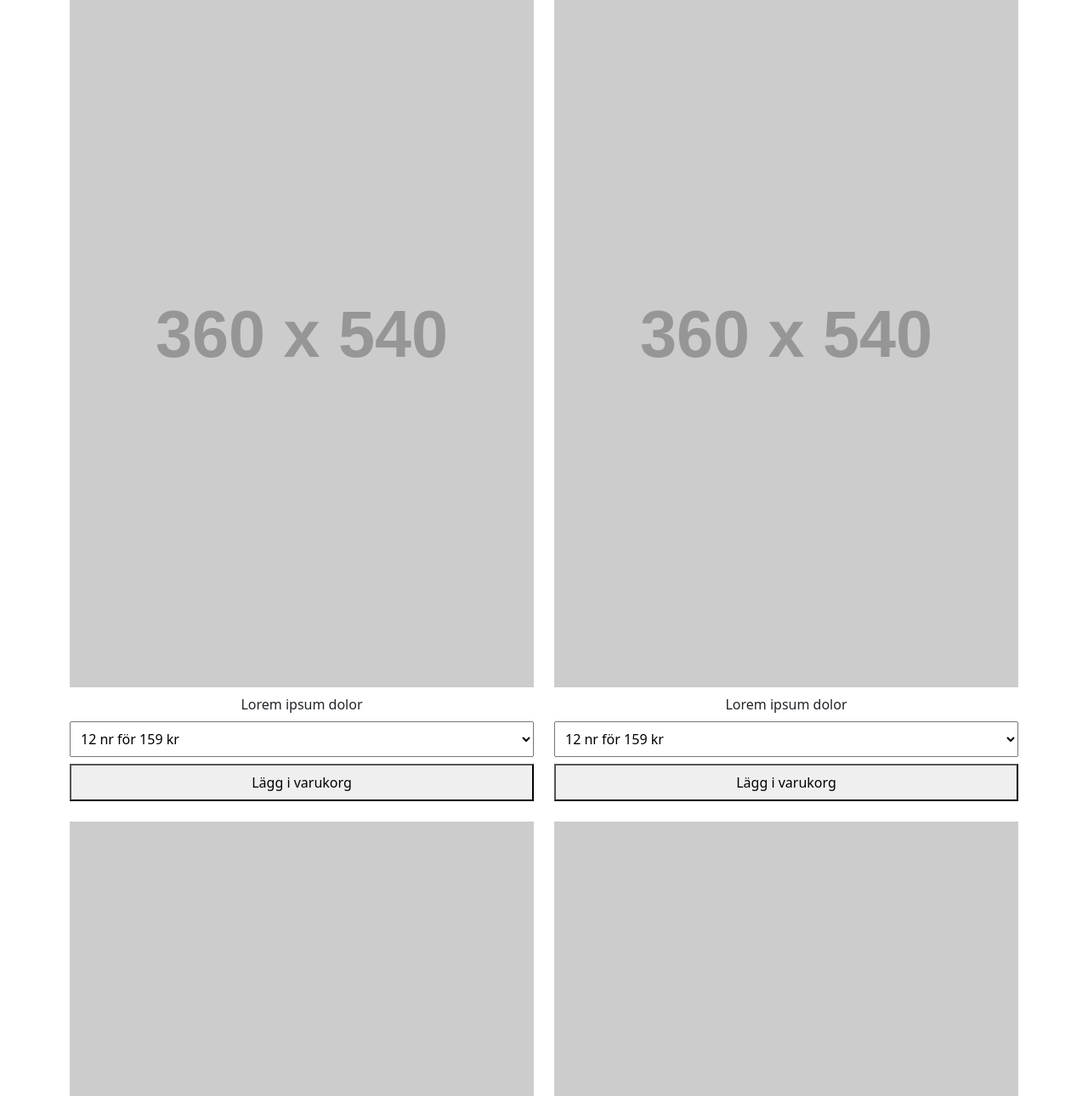
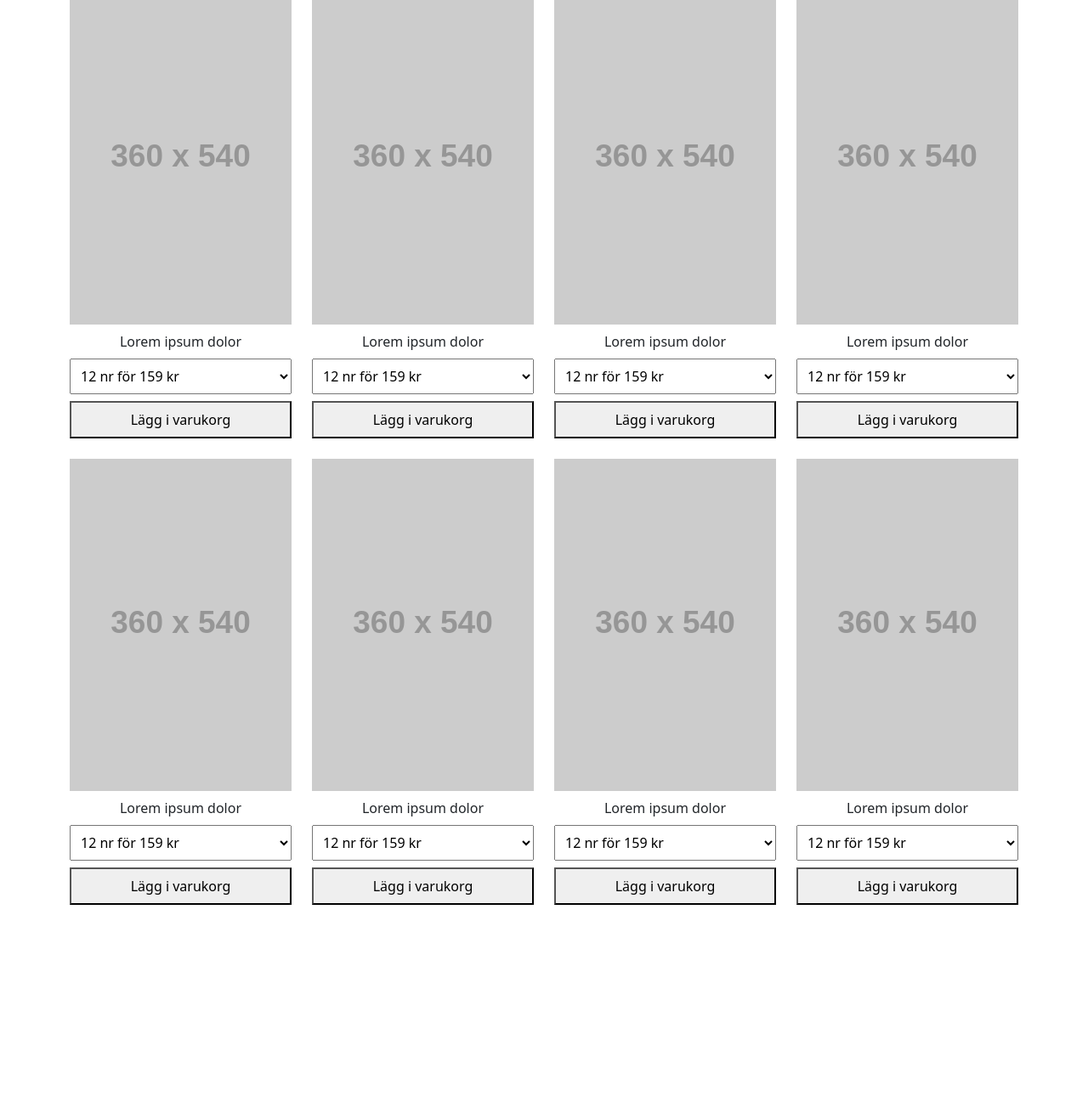
Before and after one commit to SerzatDemirer/BOOTSTRAP-5, a plain HTML site: page index.html in a window 1280 px wide. Shown: the part 61-1351 px from the top of the page at 85% size. After the commit the page ends 1155 px from the top, so only its background shows below. Drawn offline with nearby package versions, Linux system fonts and the light colour scheme; files that its build step writes are made by us from their sources; placeholder pictures from the web are drawn by us.

Commit message:
Andra breakpoint created

```diff
--- a/index.html
+++ b/index.html
@@ -18,7 +18,7 @@
             <section class="our-magazines">
                 <h2 class="text-center">Våra tidningar</h2>
                 <div class="row">
-                    <div class="magazine-card mb-4 col-md-6">
+                    <div class="magazine-card mb-4 col-md-6 col-lg-3">
                         <img src="https://via.placeholder.com/360x540" alt="" class="w-100 mb-2" />
                         <span class="d-block text-center mb-2">Lorem ipsum dolor</span>
                         <form>
@@ -31,7 +31,7 @@
                         </form>
                     </div>
 
-                    <div class="magazine-card mb-4 col-md-6">
+                    <div class="magazine-card mb-4 col-md-6 col-lg-3">
                         <img src="https://via.placeholder.com/360x540" alt="" class="w-100 mb-2" />
                         <span class="d-block text-center mb-2">Lorem ipsum dolor</span>
                         <form>
@@ -44,7 +44,7 @@
                         </form>
                     </div>
 
-                    <div class="magazine-card mb-4 col-md-6">
+                    <div class="magazine-card mb-4 col-md-6 col-lg-3">
                         <img src="https://via.placeholder.com/360x540" alt="" class="w-100 mb-2" />
                         <span class="d-block text-center mb-2">Lorem ipsum dolor</span>
                         <form>
@@ -57,7 +57,7 @@
                         </form>
                     </div>
 
-                    <div class="magazine-card mb-4 col-md-6">
+                    <div class="magazine-card mb-4 col-md-6 col-lg-3">
                         <img src="https://via.placeholder.com/360x540" alt="" class="w-100 mb-2" />
                         <span class="d-block text-center mb-2">Lorem ipsum dolor</span>
                         <form>
@@ -70,7 +70,7 @@
                         </form>
                     </div>
 
-                    <div class="magazine-card mb-4 col-md-6">
+                    <div class="magazine-card mb-4 col-md-6 col-lg-3">
                         <img src="https://via.placeholder.com/360x540" alt="" class="w-100 mb-2" />
                         <span class="d-block text-center mb-2">Lorem ipsum dolor</span>
                         <form>
@@ -83,7 +83,7 @@
                         </form>
                     </div>
 
-                    <div class="magazine-card mb-4 col-md-6">
+                    <div class="magazine-card mb-4 col-md-6 col-lg-3">
                         <img src="https://via.placeholder.com/360x540" alt="" class="w-100 mb-2" />
                         <span class="d-block text-center mb-2">Lorem ipsum dolor</span>
                         <form>
@@ -96,7 +96,7 @@
                         </form>
                     </div>
 
-                    <div class="magazine-card mb-4 col-md-6">
+                    <div class="magazine-card mb-4 col-md-6 col-lg-3">
                         <img src="https://via.placeholder.com/360x540" alt="" class="w-100 mb-2" />
                         <span class="d-block text-center mb-2">Lorem ipsum dolor</span>
                         <form>
@@ -109,7 +109,7 @@
                         </form>
                     </div>
 
-                    <div class="magazine-card mb-4 col-md-6">
+                    <div class="magazine-card mb-4 col-md-6 col-lg-3">
                         <img src="https://via.placeholder.com/360x540" alt="" class="w-100 mb-2" />
                         <span class="d-block text-center mb-2">Lorem ipsum dolor</span>
                         <form>
```
